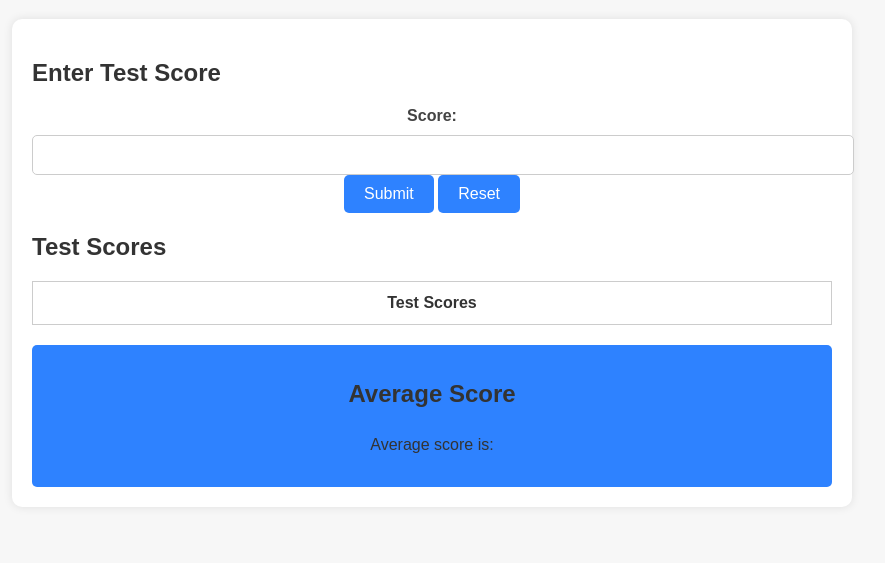
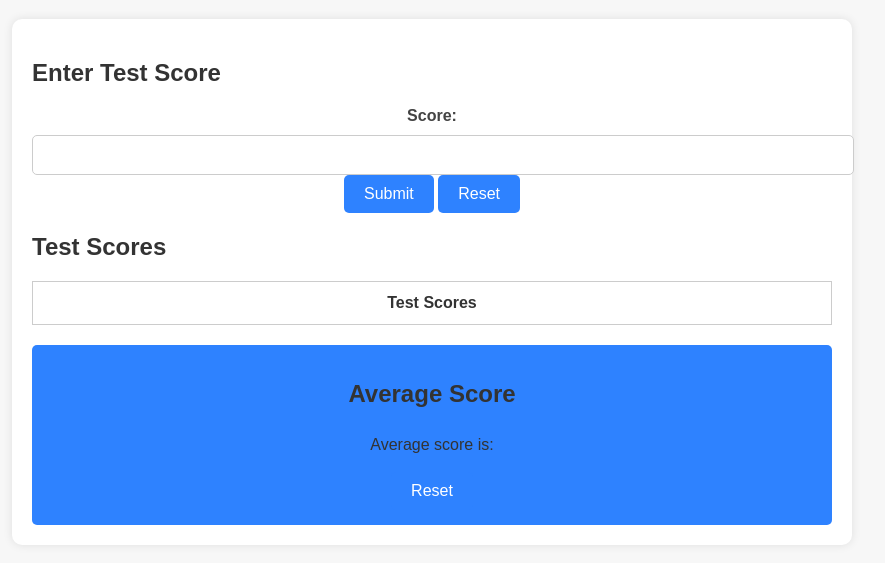
Before and after one commit to nikipatel1026/Test-Scores-Array, a plain HTML site: page index.html in a window 1280 px wide. Shown: the part 81-644 px from the top of the page, without its empty margins (208-1093 px from the left). Drawn offline with Linux system fonts and the light colour scheme.

Commit message:
Reset Button Updated

```diff
--- a/index.html
+++ b/index.html
@@ -38,6 +38,7 @@
         <section id="averageSection">
             <h2>Average Score</h2>
             <p>Average score is: <span id="averageValue"></span></p>
+            <button id="resetButton" type="button">Reset</button>
         </section>
     </main>
 </body>
```
